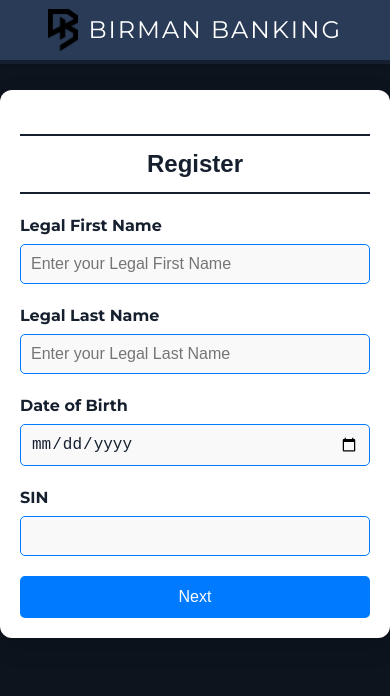
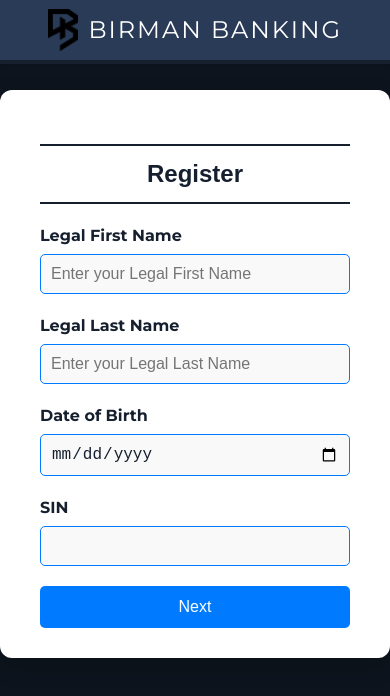
Before and after one commit to BeaVert16/Birman-Banking-CPAN-228-Frontend, a React (Vite) app: page /register in a window 390 px wide. Shown: the top 696 px of the page. Built offline with nearby package versions, Linux system fonts and the light colour scheme.

Commit message:
more css fixes

```diff
--- a/src/pages/Register/RegisterPage.css
+++ b/src/pages/Register/RegisterPage.css
@@ -150,19 +150,3 @@ select {
   border-bottom: 2px solid #151f2e;
   padding-bottom: 10px;
 }
-
-@media (max-width: 600px) {
-  .register-container {
-    padding: 20px;
-  }
-
-  h1 {
-    font-size: 1.4rem;
-  }
-
-  input,
-  select,
-  button {
-    font-size: 1rem;
-  }
-}
```
